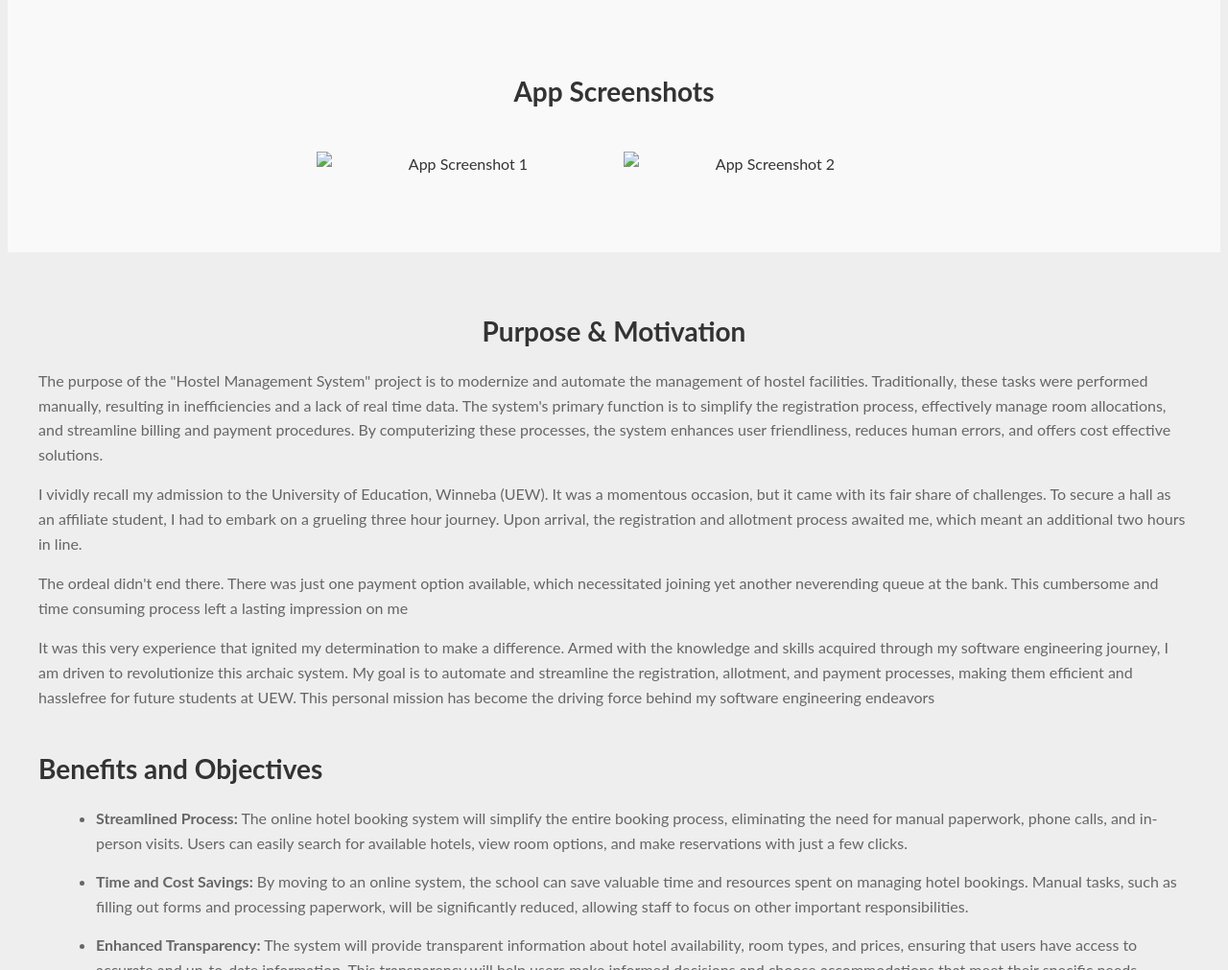
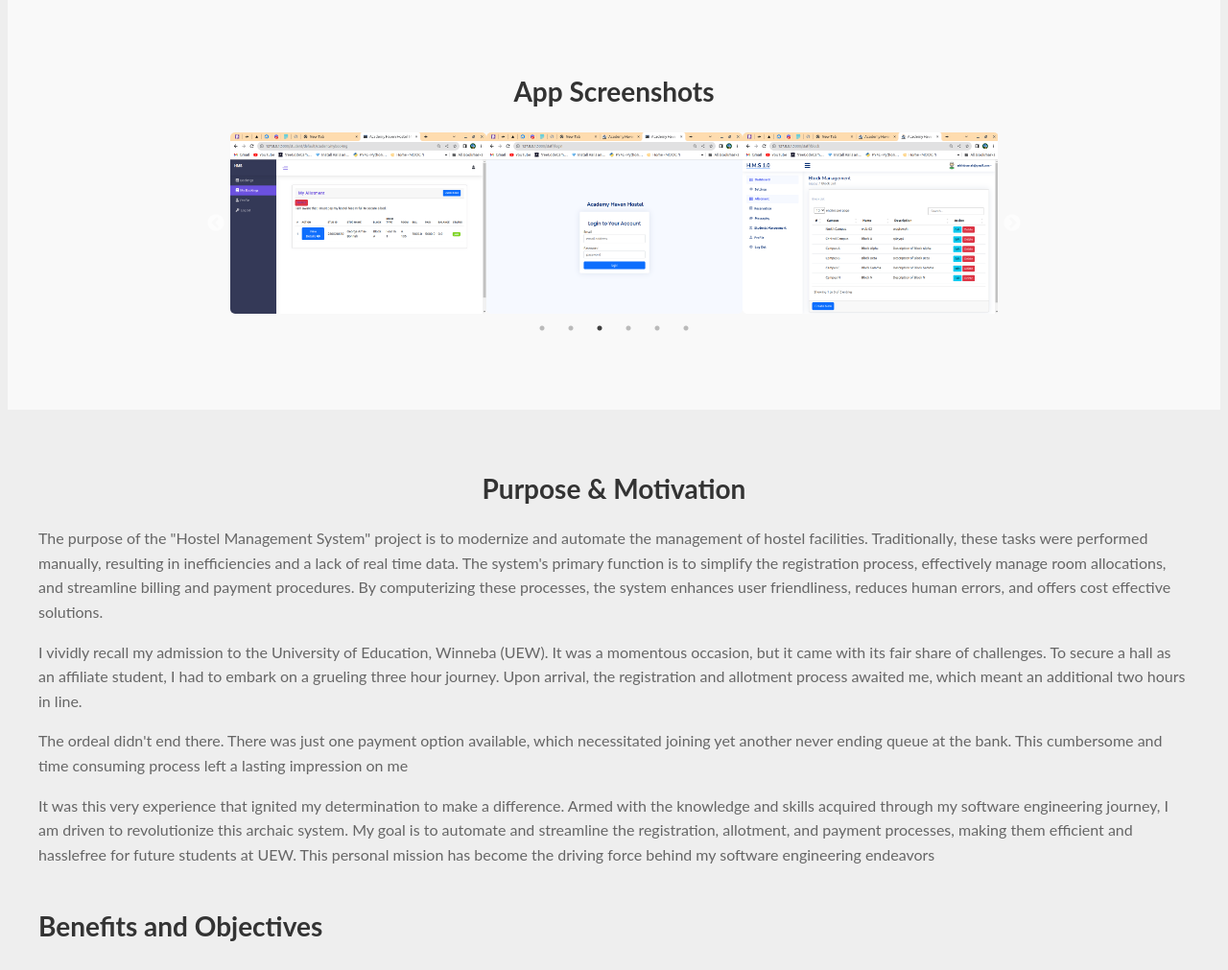
Before and after one commit to Akwesi-bonah/Akwesi-bonah.github.io, a plain HTML site: page index.html in a window 1280 px wide. Shown: the part 1480-2491 px from the top of the page at 96% size. Drawn offline with nearby package versions, Linux system fonts and the light colour scheme.

Commit message:
screen shot added

```diff
--- a/css/style.css
+++ b/css/style.css
@@ -320,8 +320,6 @@
     color: #666;
     margin-bottom: 40px;
   }
-
-  /* Image Display Section styles */
   #app-images {
     background-color: #f9f9f9;
     padding: 50px 20px;
@@ -335,16 +333,38 @@
   }
 
   .image-gallery {
-    display: flex;
-    justify-content: center;
-    flex-wrap: wrap;
-    margin-top: 30px;
+    max-width: 800px;
+    margin: 0 auto;
   }
 
+  .slick-slide img {
+    width: 100%;
+    height: auto;
+    border-radius: 5px;
+  }
+
+  /* Override previous image styling */
   .image-gallery img {
-    width: 300px;
-    height: auto;
-    margin: 10px;
+    display: none; /* Hide the original images */
+  }
+
+  /* Caption styles */
+  .slick-slide figure {
+    position: relative;
+    margin-bottom: 10px;
+  }
+
+  .slick-slide figcaption {
+    position: absolute;
+    bottom: 0;
+    left: 0;
+    width: 100%;
+    background-color: rgba(0, 0, 0, 0.7);
+    color: #fff;
+    padding: 5px;
+    border-bottom-left-radius: 5px;
+    border-bottom-right-radius: 5px;
+    margin: 0;
   }
   /* Styling for the deployed app link section */
 #deployed-app-link {
--- a/index.html
+++ b/index.html
@@ -7,6 +7,10 @@
     <link rel="stylesheet" href="css/style.css" />
     <link rel="stylesheet" href="https://use.fontawesome.com/releases/v5.8.1/css/all.css"
         integrity="sha384-50oBUHEmvpQ+1lW4y57PTFmhCaXp0ML5d60M1M7uH2+nqUivzIebhndOJK28anvf" crossorigin="anonymous" />
+        <link rel="stylesheet" type="text/css" href="https://cdnjs.cloudflare.com/ajax/libs/slick-carousel/1.8.1/slick.min.css">
+        <link rel="stylesheet" type="text/css" href="https://cdnjs.cloudflare.com/ajax/libs/slick-carousel/1.8.1/slick-theme.min.css">
+        <link rel="stylesheet" href="https://cdnjs.cloudflare.com/ajax/libs/magnific-popup.js/1.1.0/magnific-popup.min.css">
+
     </head>
 
 <body>
@@ -82,12 +86,30 @@
                   <h2>App Screenshots</h2>
                   <div class="image-gallery">
                     <!-- Add your app screenshots as images here -->
-            <img src="images/app-screenshot1.jpg" alt="App Screenshot 1">
-            <img src="images/app-screenshot2.jpg" alt="App Screenshot 2">
-            <!-- Add more images as needed -->
+                    <a href="image/student_login.png" class="image-link" title="Student Login Page">
+                      <img src="image/student_login.png" alt="student login page">
+                    </a>
+                    <a href="image/al_room.png" class="image-link" title="Available Room">
+                      <img src="image/al_room.png" alt="available room">
+                    </a>
+                    <a href="image/mybooking.png" class="image-link" title="My Booking">
+                      <img src="image/mybooking.png" alt="my booking">
+                    </a>
+                    <a href="image/staff_login.png" class="image-link" title="Staff Login">
+                      <img src="image/staff_login.png" alt="staff login">
+                    </a>
+                    <a href="image/block.png" class="image-link" title="Block Management">
+                      <img src="image/block.png" alt="block management">
+                    </a>
+                    <a href="image/room_list.png" class="image-link" title="Room Management">
+                      <img src="image/room_list.png" alt="room management">
+                    </a>
+                    <!-- Add other image tags here -->
                   </div>
                 </div>
               </section>
+
+
 
         <div class="container">
             <section id="aim">
@@ -108,7 +130,7 @@
                     </p>
                     <p>
                         The ordeal didn't end there. There was just one payment option available,
-                        which necessitated joining yet another neverending queue at the bank.
+                        which necessitated joining yet another never ending queue at the bank.
                         This cumbersome and time consuming process left a lasting impression on me
                     </p>
                     <p>
@@ -272,6 +294,39 @@
         </footer>
     </div>
     </div>
+    <script src="https://code.jquery.com/jquery-3.6.0.min.js"></script>
+
+  <script src="https://cdnjs.cloudflare.com/ajax/libs/slick-carousel/1.8.1/slick.min.js"></script>
+  <script src="https://cdnjs.cloudflare.com/ajax/libs/magnific-popup.js/1.1.0/jquery.magnific-popup.min.js"></script>
+
+  <script>
+    $(document).ready(function(){
+      $('.image-gallery').slick({
+        slidesToShow: 3,
+        slidesToScroll: 1,
+        autoplay: true,
+        autoplaySpeed: 2000,
+        dots: true,
+        arrows: true,
+        responsive: [
+          {
+            breakpoint: 768,
+            settings: {
+              slidesToShow: 1
+            }
+          }
+        ]
+      });
+
+      // Magnific Popup initialization for image preview
+      $('.image-link').magnificPopup({
+        type: 'image',
+        gallery: {
+          enabled: true
+        }
+      });
+    });
+  </script>
 </body>
 
 </html>
```
Also changed, not shown: image/al_room.png (added), image/allotment.png (added), image/block.png (added), image/mybooking.png (added), image/room_list.png (added), image/staff_login.png (added), image/student_login.png (added), image/student_register.png (added). Lines whose indentation alone changed are shown as unchanged.
